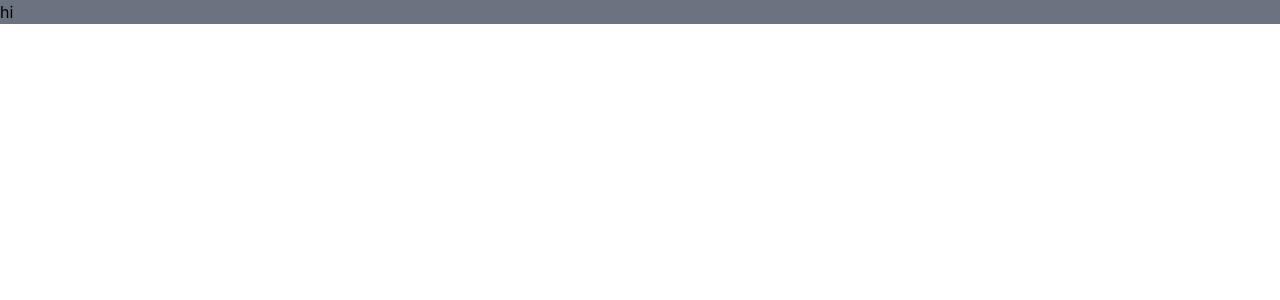
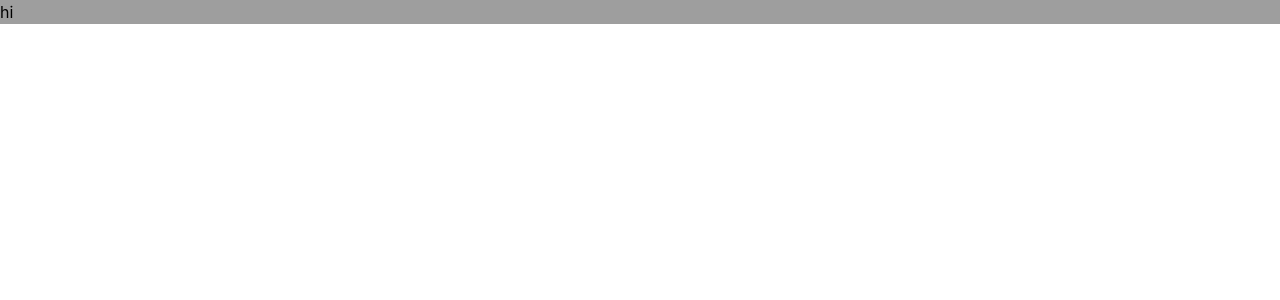
Before and after one commit to seobon/TeamTwoFront, a React (Create React App) app: page / in a window 1280 px wide. Shown: the top 300 px of the page. Built offline with nearby package versions, Linux system fonts and the light colour scheme.

Commit message:
Style: tailwind config 수정

```diff
--- a/tailwind.config.js
+++ b/tailwind.config.js
@@ -1,35 +1,39 @@
 /** @type {import('tailwindcss').Config} */
 module.exports = {
-  content: ['./index.html', "./src/pages/**/*.{js,jsx}", "./src/components/**/*.{js,jsx}"],
+  content: [
+    './index.html',
+    './src/pages/**/*.{js,jsx}',
+    './src/components/**/*.{js,jsx}',
+  ],
   theme: {
     extend: {
-     color:{
-      transparent: 'transparent',
-      'white': '#ffffff',
-      'black': '#000000',
-      'gray':{
-        50:'#FAFAFA',
-        100:'#F5F5F5',
-        200:'#EEEEEE',
-        300:'#E0E0E0',
-        400:'#BDBDBD',
-        500:'#9E9E9E',
-        600:'#757575',
-        700:'#616161',
-        800:'#353535',
-        900:'#212121',
+      colors: {
+        transparent: 'transparent',
+        white: '#ffffff',
+        black: '#000000',
+        gray: {
+          50: '#FAFAFA',
+          100: '#F5F5F5',
+          200: '#EEEEEE',
+          300: '#E0E0E0',
+          400: '#BDBDBD',
+          500: '#9E9E9E',
+          600: '#757575',
+          700: '#616161',
+          800: '#353535',
+          900: '#212121',
+        },
+        green: '#D2D78A',
+        deepGreen: '#71955E',
+        yellow: '#FFD796',
+        deepYellow: '#ED993E',
+        red: '#FFB1A0',
+        deepRed: '#E56F5E',
+        brown: '#E9D5C2',
+        deepBrown: '#9D8D86',
+        blue: '#E1E6FF',
+        deepBlue: '#8D8BA7',
       },
-      'green':'#D2D78A',
-      'deepGreen':'#71955E',
-      'yellow':'#FFD796',
-      'deepYellow':'#ED993E',
-      'red':'#FFB1A0',
-      'deepRed':'#E56F5E',
-      'brown':'#E9D5C2',
-      'deepBrown':'#9D8D86',
-      'blue':'#E1E6FF',
-      'deepBlue':'#8D8BA7',
-     }
     },
   },
   plugins: [],
```
